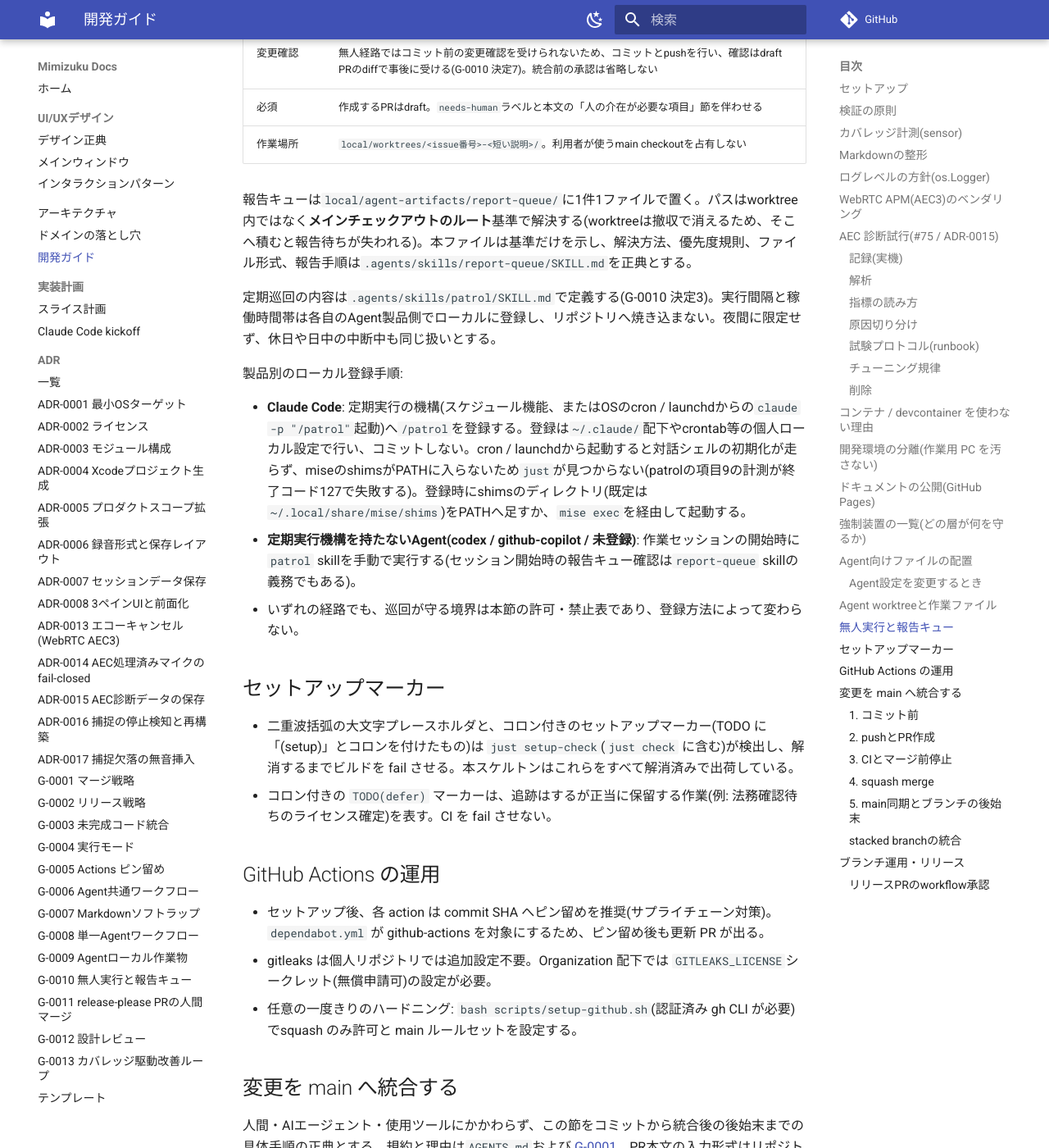
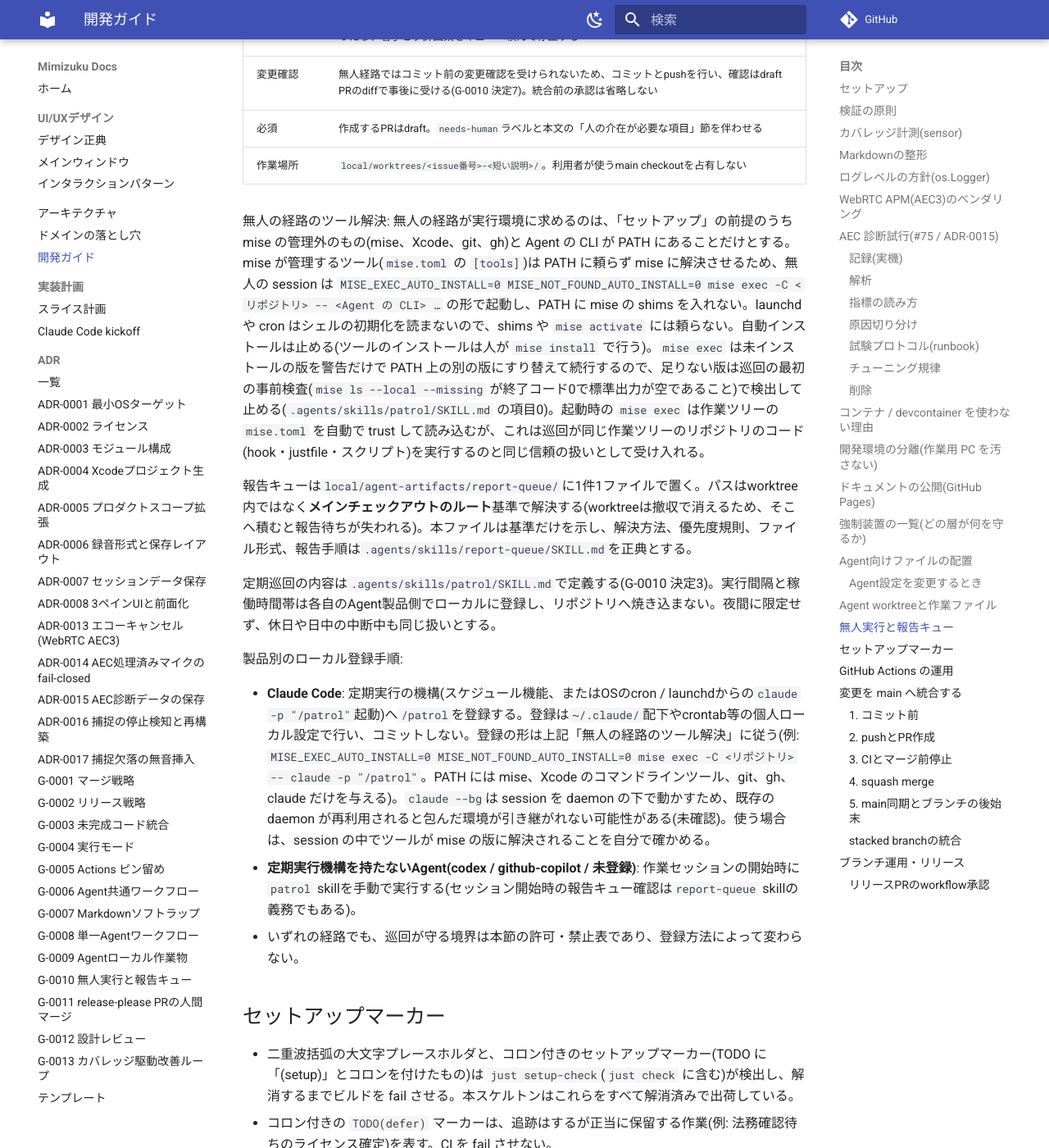
Before and after one commit to nallto/mimizuku, an MkDocs documentation site: the page built from docs/development.md, in a window 1280 px wide and 1400 px high, scrolled down 12776 px. Shown: the whole window at 82% size. Built offline with MkDocs 1.6.1 and Material for MkDocs 9.7.7, drawn with Linux system fonts in a browser that asks for light colours; comment, search, counter and statistics services are not loaded; some of the changed text lies outside the part shown.

Commit message:
docs: 無人の経路でリポジトリのツールをmise経由で解決する
Co-Authored-By: Claude Opus 5.5 (1M context) <noreply@anthropic.com>

````diff
--- a/docs/development.md
+++ b/docs/development.md
@@ -4,7 +4,7 @@
 
 ## セットアップ
 
-前提は [mise](https://mise.jdx.dev/) と **Xcode 26**(App Store / Apple Developer より)。補助ツールの版数は `mise.toml` が SSOT。Swift コンパイラは Xcode 由来。
+前提は [mise](https://mise.jdx.dev/)、**Xcode 26**(App Store / Apple Developer より)、git、[GitHub CLI(gh)](https://cli.github.com/)。これらは mise の管理外で、各自が PATH に用意する。補助ツール(下記の `mise install` で入るもの)の版数は `mise.toml` が SSOT で、mise に解決させる。Swift コンパイラは Xcode 由来。
 
 ```bash
 mise install    # just / jq / swiftlint / swiftformat / node / prettier
@@ -282,13 +282,15 @@ git worktree add \
 | 必須 | 作成するPRはdraft。`needs-human`ラベルと本文の「人の介在が必要な項目」節を伴わせる |
 | 作業場所 | `local/worktrees/<issue番号>-<短い説明>/`。利用者が使うmain checkoutを占有しない |
 
+無人の経路のツール解決: 無人の経路が実行環境に求めるのは、「セットアップ」の前提のうち mise の管理外のもの(mise、Xcode、git、gh)と Agent の CLI が PATH にあることだけとする。mise が管理するツール(`mise.toml` の `[tools]`)は PATH に頼らず mise に解決させるため、無人の session は `MISE_EXEC_AUTO_INSTALL=0 MISE_NOT_FOUND_AUTO_INSTALL=0 mise exec -C <リポジトリ> -- <Agent の CLI> …` の形で起動し、PATH に mise の shims を入れない。launchd や cron はシェルの初期化を読まないので、shims や `mise activate` には頼らない。自動インストールは止める(ツールのインストールは人が `mise install` で行う)。`mise exec` は未インストールの版を警告だけで PATH 上の別の版にすり替えて続行するので、足りない版は巡回の最初の事前検査(`mise ls --local --missing` が終了コード0で標準出力が空であること)で検出して止める(`.agents/skills/patrol/SKILL.md` の項目0)。起動時の `mise exec` は作業ツリーの `mise.toml` を自動で trust して読み込むが、これは巡回が同じ作業ツリーのリポジトリのコード(hook・justfile・スクリプト)を実行するのと同じ信頼の扱いとして受け入れる。
+
 報告キューは`local/agent-artifacts/report-queue/`に1件1ファイルで置く。パスはworktree内ではなく**メインチェックアウトのルート**基準で解決する(worktreeは撤収で消えるため、そこへ積むと報告待ちが失われる)。本ファイルは基準だけを示し、解決方法、優先度規則、ファイル形式、報告手順は`.agents/skills/report-queue/SKILL.md`を正典とする。
 
 定期巡回の内容は`.agents/skills/patrol/SKILL.md`で定義する(G-0010 決定3)。実行間隔と稼働時間帯は各自のAgent製品側でローカルに登録し、リポジトリへ焼き込まない。夜間に限定せず、休日や日中の中断中も同じ扱いとする。
 
 製品別のローカル登録手順:
 
-- **Claude Code**: 定期実行の機構(スケジュール機能、またはOSのcron / launchdからの`claude -p "/patrol"`起動)へ`/patrol`を登録する。登録は`~/.claude/`配下やcrontab等の個人ローカル設定で行い、コミットしない。cron / launchdから起動すると対話シェルの初期化が走らず、miseのshimsがPATHに入らないため`just`が見つからない(patrolの項目9の計測が終了コード127で失敗する)。登録時にshimsのディレクトリ(既定は`~/.local/share/mise/shims`)をPATHへ足すか、`mise exec`を経由して起動する。
+- **Claude Code**: 定期実行の機構(スケジュール機能、またはOSのcron / launchdからの`claude -p "/patrol"`起動)へ`/patrol`を登録する。登録は`~/.claude/`配下やcrontab等の個人ローカル設定で行い、コミットしない。登録の形は上記「無人の経路のツール解決」に従う(例: `MISE_EXEC_AUTO_INSTALL=0 MISE_NOT_FOUND_AUTO_INSTALL=0 mise exec -C <リポジトリ> -- claude -p "/patrol"`。PATH には mise、Xcode のコマンドラインツール、git、gh、claude だけを与える)。`claude --bg`は session を daemon の下で動かすため、既存の daemon が再利用されると包んだ環境が引き継がれない可能性がある(未確認)。使う場合は、session の中でツールが mise の版に解決されることを自分で確かめる。
 - **定期実行機構を持たないAgent(codex / github-copilot / 未登録)**: 作業セッションの開始時に`patrol` skillを手動で実行する(セッション開始時の報告キュー確認は`report-queue` skillの義務でもある)。
 - いずれの経路でも、巡回が守る境界は本節の許可・禁止表であり、登録方法によって変わらない。
 
````
Also changed, not shown: .agents/skills/patrol/SKILL.md (+8 -2 lines).
